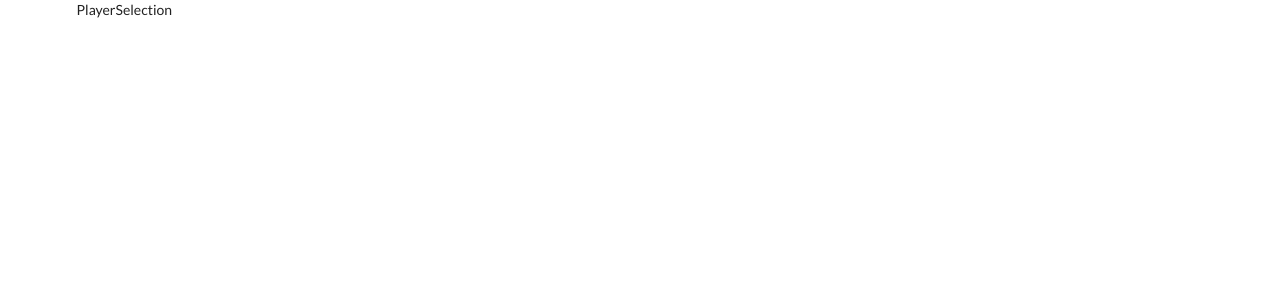
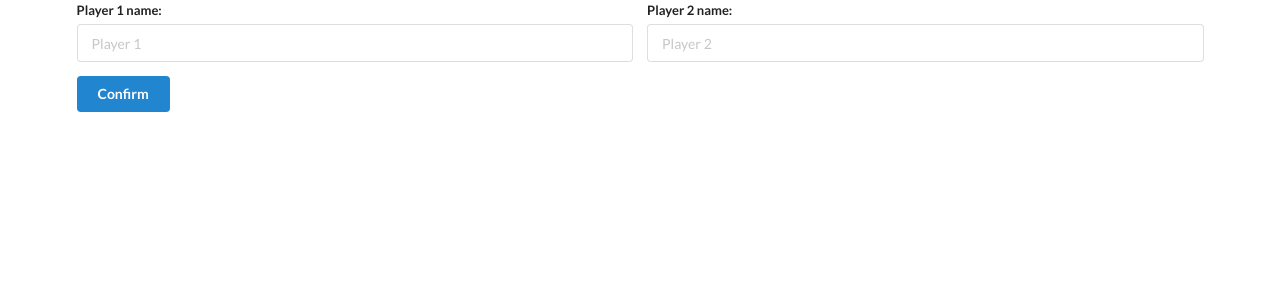
Before and after one commit to danieldiaz14/Connect-4, a React (Create React App) app: page / in a window 1280 px wide. Shown: the top 300 px of the page. Built offline with nearby package versions, Linux system fonts and the light colour scheme.

Commit message:
Feat: Setup Routing and Player name form

```diff
--- a/src/components/App.js
+++ b/src/components/App.js
@@ -6,16 +6,27 @@ import GameStateReducer, { initialGameState } from './GameState';
 import PlayerSelection from './PlayerSelection';
 import PlayerOverlay from './PlayerOverlay';
 
+
+const PlayerInfoReducer = (state, action) => {
+    switch(action.type) {
+
+        default:
+            return state;
+    }
+}
+
+
 const App = props => {
 
     const [boardState, updateBoardState ] = useReducer(GameStateReducer, initialGameState);
+    const [playerInformation, updatePlayerInformation ] = useReducer(PlayerInfoReducer, {} );
 
     return (
         <div className="ui container">
             <BrowserRouter>
                 <div className="ui container">
-                    <Route path="/" exact component={PlayerSelection} />
-                    <Route path="/GameBoard" render={() => <GameBoard gameBoard={boardState} updateBoard={updateBoardState} />} />
+                    <Route path="/" exact render={() => <PlayerSelection playerInformation={playerInformation} updatePlayerInfo={updatePlayerInformation}/>} />
+                    <Route path="/GameBoard" exact render={() => <GameBoard gameBoard={boardState} updateBoard={updateBoardState} />} />
                 </div>
             </BrowserRouter>
         </div>
--- a/src/components/GameBoard/Connect4Board.js
+++ b/src/components/GameBoard/Connect4Board.js
@@ -1,6 +1,6 @@
-import React, { useState , useEffect} from 'react';
+import React, { useState } from 'react';
 
-import { Circle } from './svgs/circleSVG';
+import Circle from '../svgs/circleSVG';
 
 const Connect4Board = props => {
     const { gameBoard, updateBoard } = props;
--- a/src/components/GameState/index.js
+++ b/src/components/GameState/index.js
@@ -10,7 +10,8 @@ export const initialGameState = createBoard();
 
 export default (state, action) => {
     switch (action.type) {
+
         default:
-        return state;
+            return state;
     }
 }
--- /dev/null
+++ b/src/components/PlayerSelection/FormError.js
@@ -0,0 +1,12 @@
+import React from 'react';
+
+const FormError = props => {
+
+    return (
+        <div className="ui container">
+            An error has occurred.
+        </div>
+    )
+};
+
+export default FormError;
--- /dev/null
+++ b/src/components/PlayerSelection/PlayerForm.js
@@ -0,0 +1,34 @@
+import React, { useState } from 'react';
+import FormError from './FormError';
+
+const PlayerForm = props => {
+    const [firstPlayer, updateFirstPlayer ] = useState("");
+    const [secondPlayer, updateSecondPlayer ] = useState("");
+
+    const handleChange = e => {
+        const updateWith = e.target.name === "firstPlayer" ? updateFirstPlayer : updateSecondPlayer;
+        updateWith(e.target.value);
+    };
+
+    const handleSubmit = e => {
+        e.preventDefault();
+    }
+
+    return (
+        <form className="ui form" onSubmit={handleSubmit}>
+            <div className=" equal width fields">
+                <div className="field">
+                    <label>Player 1 name:</label>
+                    <input type="text" name="firstPlayer" placeholder="Player 1" value={firstPlayer} onChange={handleChange} autoComplete="off"/>
+                </div>
+                <div className="field">
+                    <label>Player 2 name:</label>
+                    <input type="text" name="secondPlayer" placeholder="Player 2" value={secondPlayer} onChange={handleChange} autoComplete="off"/>
+                </div>
+            </div>
+            <button className="ui button primary" type="submit"> Confirm </button>
+        </form>
+    )
+};
+
+export default PlayerForm;
--- a/src/components/PlayerSelection/PlayerSelection.js
+++ b/src/components/PlayerSelection/PlayerSelection.js
@@ -1,12 +1,13 @@
 import React from 'react';
 
+import PlayerForm from './PlayerForm';
+import Circle from '../svgs/circleSVG';
 
 const PlayerSelection = () => {
 
     return (
-
         <div className="ui container">
-            PlayerSelection
+            <PlayerForm />
         </div>
     )
 };
```
Also changed, not shown: src/components/svgs/circleSVG.js (renamed from src/components/GameBoard/svgs/circleSVG.js, +4 -4 lines).
